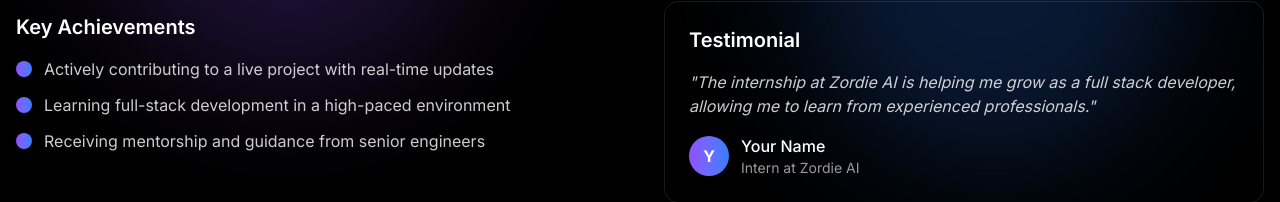
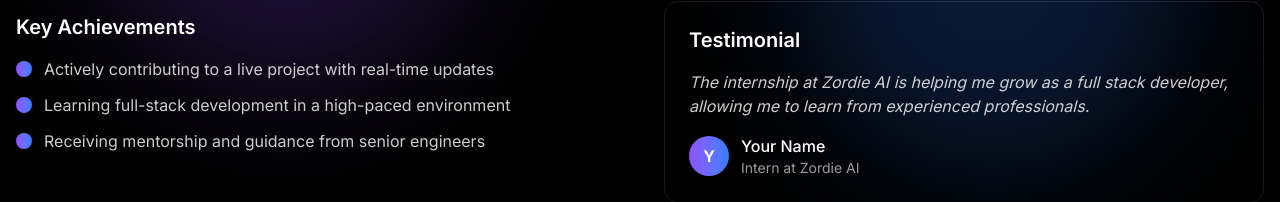
Before and after one commit to Mohammad-Ehshan/Portfolio, a Next.js app: page /experience/1 in a window 1280 px wide. Shown: the part 523-725 px from the top of the page. Built offline with nearby package versions, Linux system fonts and the light colour scheme.

Commit message:
fixing bugs

```diff
--- a/components/experience-details.tsx
+++ b/components/experience-details.tsx
@@ -108,7 +108,7 @@
                 className="glass rounded-xl p-6 border border-white/10"
               >
                 <h3 className="text-xl font-semibold mb-4">Testimonial</h3>
-                <blockquote className="text-white/80 italic mb-4">"{experience.testimonial.quote}"</blockquote>
+                <blockquote className="text-white/80 italic mb-4">{experience.testimonial.quote}</blockquote>
                 <div className="flex items-center gap-3">
                   <div className="w-10 h-10 rounded-full bg-gradient-to-r from-violet-500 to-blue-500 flex items-center justify-center text-white font-bold">
                     {experience.testimonial.author.charAt(0)}
```
